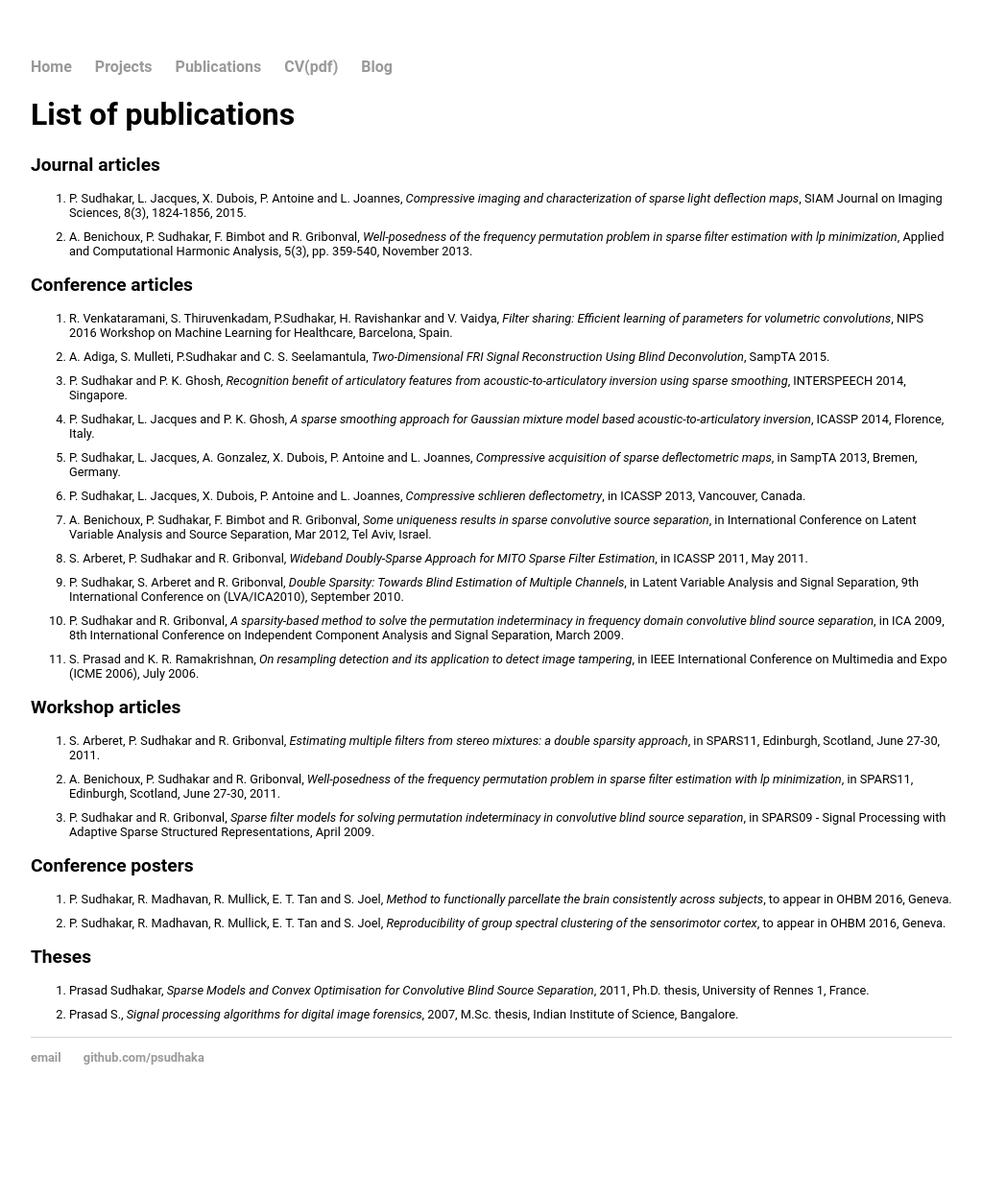
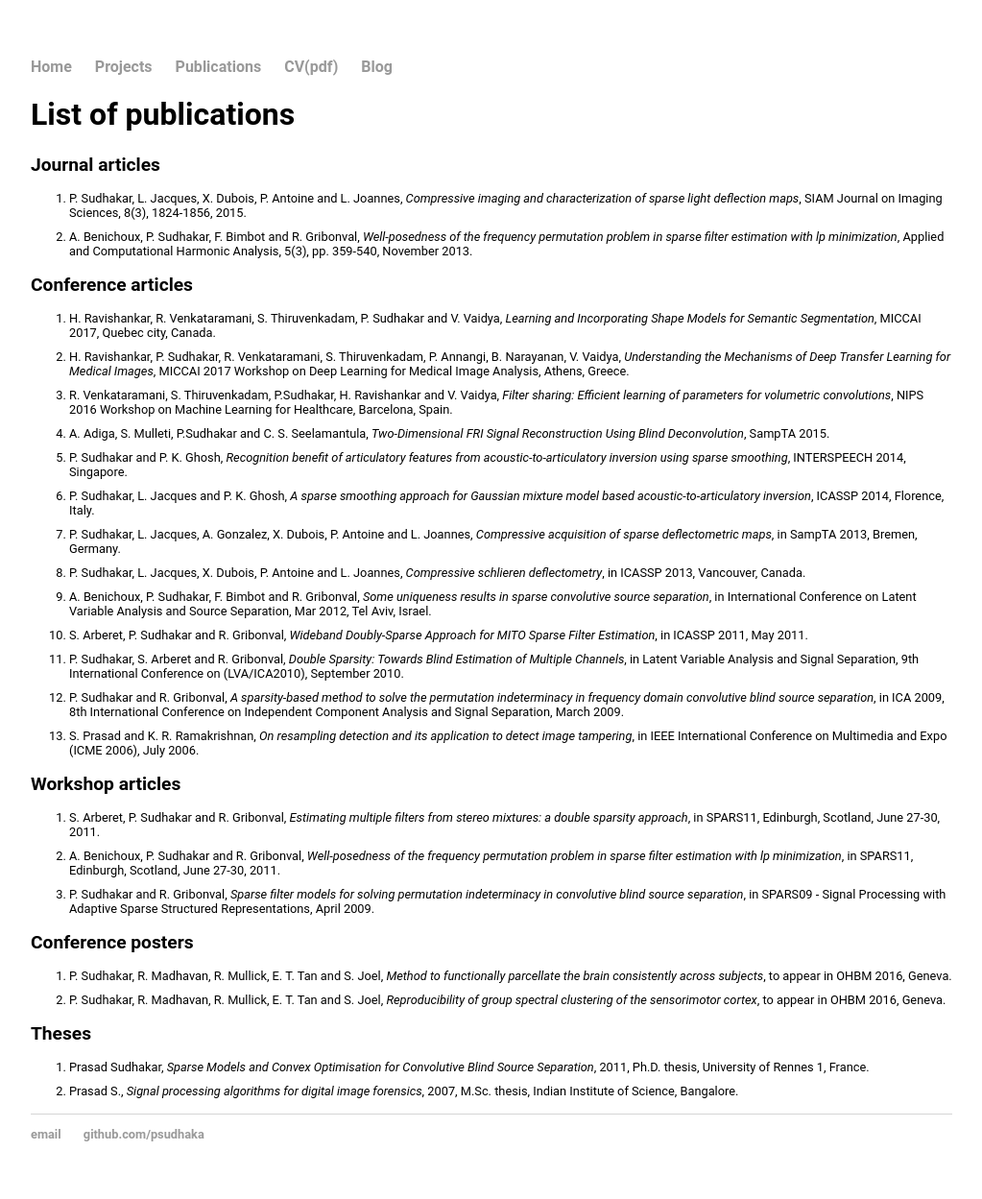
Before and after one commit to psudhaka/psudhaka.github.io, a Jekyll site: the page built from research.html, in a window 1280 px wide. Shown: the whole page at 96% size, without its empty margins (128-1151 px from the left). Built offline with Jekyll 4.4.1, drawn with Linux system fonts in a browser that asks for light colours; before the commit the page ends 1169 px from its top, so only the background shows below that.

Commit message:
Updated research.html

```diff
--- a/research.html
+++ b/research.html
@@ -19,6 +19,8 @@ title: Prasad Sudhakar
 	<h2>Conference articles</h2>
 
 	<ol class="a">
+<li> H. Ravishankar, R. Venkataramani, S. Thiruvenkadam, P. Sudhakar and V. Vaidya, <i>Learning and Incorporating Shape Models for Semantic Segmentation</i>, MICCAI 2017, Quebec city, Canada.</li>
+<li>H. Ravishankar, P. Sudhakar, R. Venkataramani, S. Thiruvenkadam, P. Annangi, B. Narayanan, V. Vaidya, <i>Understanding the Mechanisms of Deep Transfer Learning for Medical Images</i>, MICCAI 2017 Workshop on Deep Learning for Medical Image Analysis, Athens, Greece.</li>
 <li>R. Venkataramani, S. Thiruvenkadam, P.Sudhakar, H. Ravishankar and V. Vaidya, <i>Filter sharing: Efficient learning of parameters for volumetric convolutions</i>, NIPS 2016 Workshop on Machine Learning for Healthcare, Barcelona, Spain.</li>
 <li>A. Adiga, S. Mulleti, P.Sudhakar and C. S. Seelamantula, <i>Two-Dimensional FRI Signal Reconstruction Using Blind Deconvolution</i>, SampTA 2015.</li>
 <li> P. Sudhakar and P. K. Ghosh, <i>Recognition benefit of articulatory features from acoustic-to-articulatory inversion using sparse smoothing</i>, INTERSPEECH 2014, Singapore.</li>
```
